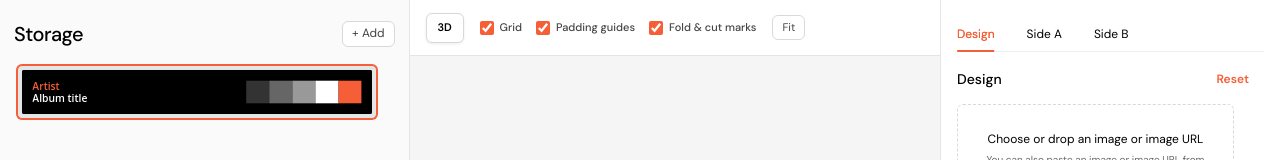
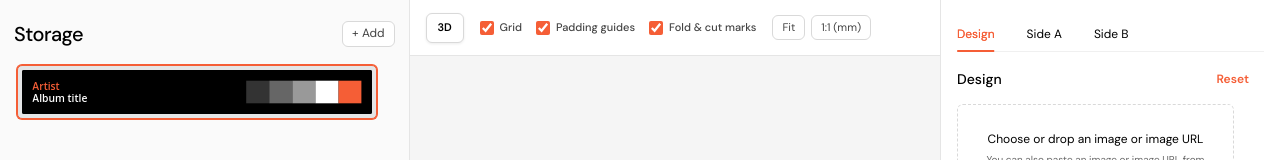
Before and after one commit to vasilstar97/j-card-designer, a React (Vite) app: page / in a window 1280 px wide. Shown: the top 160 px of the page. Built offline with nearby package versions, Linux system fonts and the light colour scheme.

Commit message:
Add actual-size 2D preview in CSS millimeters

```diff
--- a/src/components/PreviewWorkspace.jsx
+++ b/src/components/PreviewWorkspace.jsx
@@ -2,7 +2,7 @@ import React, { useState } from "react";
 import Card3DPreview from "./Card3DPreview.jsx";
 import useArtworkViewport from "./useArtworkViewport.js";
 
-function PreviewToolbar({ viewMode, onViewModeToggle, onFit }) {
+function PreviewToolbar({ viewMode, onViewModeToggle, onFit, onActualSize, isActualSize }) {
   return (
     <nav className="preview-toolbar" aria-label="Preview controls">
       <button
@@ -28,7 +28,11 @@ function PreviewToolbar({ viewMode, onViewModeToggle, onFit }) {
           <span>Fold &amp; cut marks</span>
         </label>
       </div>
-      {viewMode === "2d" && <button className="preview-fit" type="button" onClick={onFit}>Fit</button>}
+      {viewMode === "2d" && <div className="preview-scale-controls">
+        <button className="preview-fit" type="button" onClick={onFit}>Fit</button>
+        <button className="preview-fit" type="button" onClick={onActualSize} aria-pressed={isActualSize}
+          title="Use artwork dimensions in CSS millimeters. Physical size depends on browser zoom and display scaling.">1:1 (mm)</button>
+      </div>}
     </nav>
   );
 }
@@ -91,7 +95,8 @@ export default function PreviewWorkspace({
   const viewport = useArtworkViewport(viewMode === "2d");
   return (
     <section className="preview-area" aria-label="J-card preview">
-      <PreviewToolbar viewMode={viewMode} onViewModeToggle={() => setViewMode((mode) => mode === "2d" ? "3d" : "2d")} onFit={viewport.reset} />
+      <PreviewToolbar viewMode={viewMode} onViewModeToggle={() => setViewMode((mode) => mode === "2d" ? "3d" : "2d")}
+        onFit={viewport.reset} onActualSize={viewport.actualSize} isActualSize={viewport.camera.actualSize && viewport.camera.zoom === 1} />
       <div className="preview-main">
         <div className={`artwork-wrap${viewMode === "3d" ? " is-3d" : ""}`} ref={viewport.viewportRef}
           {...viewport.handlers} onDragStart={(event) => event.preventDefault()}>
--- a/src/components/useArtworkViewport.js
+++ b/src/components/useArtworkViewport.js
@@ -2,8 +2,10 @@ import { useEffect, useRef, useState } from "react";
 import { BLEED_MM, MARK_EXTENSION_MM, PANEL } from "../editor/constants.js";
 
 const margin = BLEED_MM + MARK_EXTENSION_MM;
-const aspectRatio = (PANEL.back + PANEL.side + PANEL.front + PANEL.inner + 2 * margin) / (PANEL.height + 2 * margin);
-const initialCamera = { x: 0, y: 0, zoom: 1 };
+const artworkWidth = PANEL.back + PANEL.side + PANEL.front + PANEL.inner + 2 * margin;
+const artworkHeight = PANEL.height + 2 * margin;
+const aspectRatio = artworkWidth / artworkHeight;
+const initialCamera = { x: 0, y: 0, zoom: 1, actualSize: false };
 
 export default function useArtworkViewport(enabled) {
   const viewportRef = useRef(null);
@@ -33,7 +35,7 @@ export default function useArtworkViewport(enabled) {
       setCamera((current) => {
         const zoom = Math.max(0.1, Math.min(8, current.zoom * Math.exp(-delta * 0.0015)));
         const ratio = zoom / current.zoom;
-        return { zoom, x: x - (x - current.x) * ratio, y: y - (y - current.y) * ratio };
+        return { ...current, zoom, x: x - (x - current.x) * ratio, y: y - (y - current.y) * ratio };
       });
     };
     viewport.addEventListener("wheel", onWheel, { passive: false });
@@ -60,9 +62,10 @@ export default function useArtworkViewport(enabled) {
     viewportRef,
     camera,
     reset: () => { drag.current = null; setCamera(initialCamera); },
+    actualSize: () => { drag.current = null; setCamera({ ...initialCamera, actualSize: true }); },
     planeStyle: {
-      width: fitWidth,
-      height: fitWidth / aspectRatio,
+      width: camera.actualSize ? `${artworkWidth}mm` : fitWidth,
+      height: camera.actualSize ? `${artworkHeight}mm` : fitWidth / aspectRatio,
       transform: `translate(-50%, -50%) translate(${camera.x}px, ${camera.y}px) scale(${camera.zoom})`
     },
     handlers: { onPointerDown, onPointerMove, onPointerUp, onPointerCancel: onPointerUp, onLostPointerCapture: () => { drag.current = null; } }
--- a/styles.css
+++ b/styles.css
@@ -186,6 +186,8 @@ h1, h2 { margin: 0; font-size: 20px; letter-spacing: -.55px; }
 #artwork { display: block; width: 100%; height: 100%; background: #fff; pointer-events: none; }
 .canvas-hint { position: absolute; bottom: 10px; right: 12px; color: #555; font-size: 10px; pointer-events: none; }
 .preview-fit { padding: 5px 9px; border: 1px solid #d9d9d9; border-radius: 6px; background: #fff; color: #444; font-size: 11px; }
+.preview-scale-controls { display: flex; gap: 6px; }
+.preview-fit[aria-pressed="true"] { border-color: var(--accent); color: var(--accent); }
 .preview-mode-toggle { flex: 0 0 38px; min-width: 38px; height: 30px; padding: 0 9px; border: 1px solid #d9d9d9; border-radius: 6px; background: #fff; color: var(--ink); font-size: 11px; font-weight: 600; box-shadow: 0 1px 3px #00000014; }
 .preview-mode-toggle:hover { border-color: var(--accent); color: var(--accent); }
 .artwork-wrap.is-3d { display: flex; }
```
